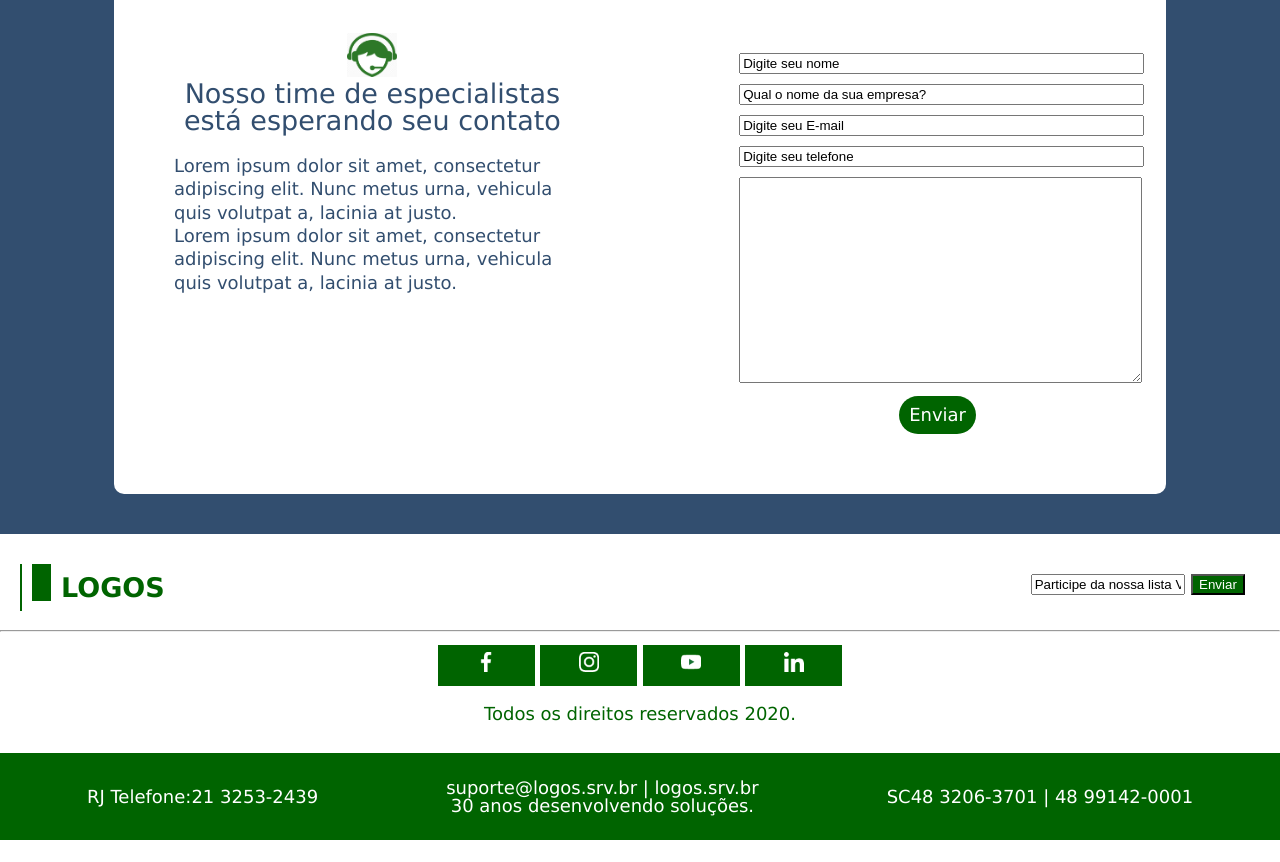
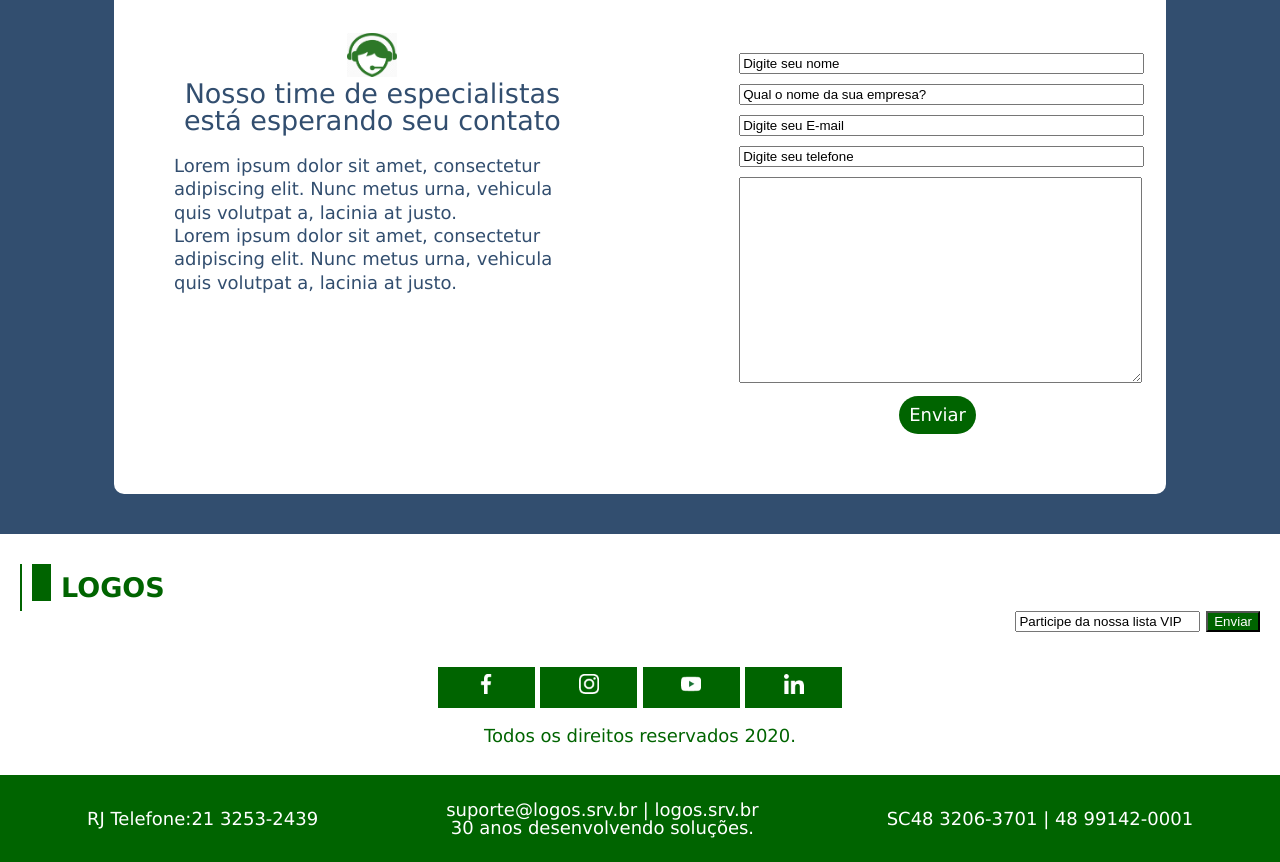
Before and after one commit to lfavila/logos, a plain HTML site: page index.html in a window 1280 px wide. Shown: the part 1847-2709 px from the top of the page. Before the commit the page ends 2687 px from the top, so only its background shows below. Drawn offline with Linux system fonts and the light colour scheme; a script that the page names is missing.

Commit message:
seguimento estrutura mobile

```diff
--- a/css/estilo.css
+++ b/css/estilo.css
@@ -171,7 +171,7 @@ a:active {
     padding-top: 20px;
 }
 #empresa img{
-    float: left;
+
 }
 #empresa a{
     background-color: #fff;
@@ -222,8 +222,9 @@ a:active {
     border-radius: 10px;
     margin:10px auto;
 }
-#newsletter{
-    width:60%;
+.menu-redes{
+    clear: both;
+    margin-top: 120px;
 }
 .margem{
     margin:30px auto;
--- a/css/style-menu.css
+++ b/css/style-menu.css
@@ -4,9 +4,9 @@
   .nav-tgl {
     display: inline-block;
     cursor: pointer;
-    position: fixed;
+    position: relative;
     z-index: 100;
-    right: 4px;
+    left: 120px;
     top: 4px;
     width: 70px;
     height: 65px;
--- a/index.html
+++ b/index.html
@@ -138,12 +138,11 @@
     </section>
     <footer>
         <div id="rodape-1">
-            <div class="padding-section"  style="overflow: hidden;">
+            <div class="padding-section">
                 <a href="#inicio"><div class="logo"><h1>LOGOS</h1></div></a>
-                <p style="float: right; position: relative; top:30px;"><input type="text" id="newsletter" name="newsletter" value="Participe da nossa lista VIP">
+                <p style="clear: both; float: right;"><input type="text" id="newsletter" name="newsletter" value="Participe da nossa lista VIP">
                 <button style="background-color:darkgreen; color:#fff;">Enviar</button></p>
             </div>
-            <hr>
             <div class="menu-redes">
                 <ul>
                     <li><img src="imagens/face.png" width="20px" /></li>
```
